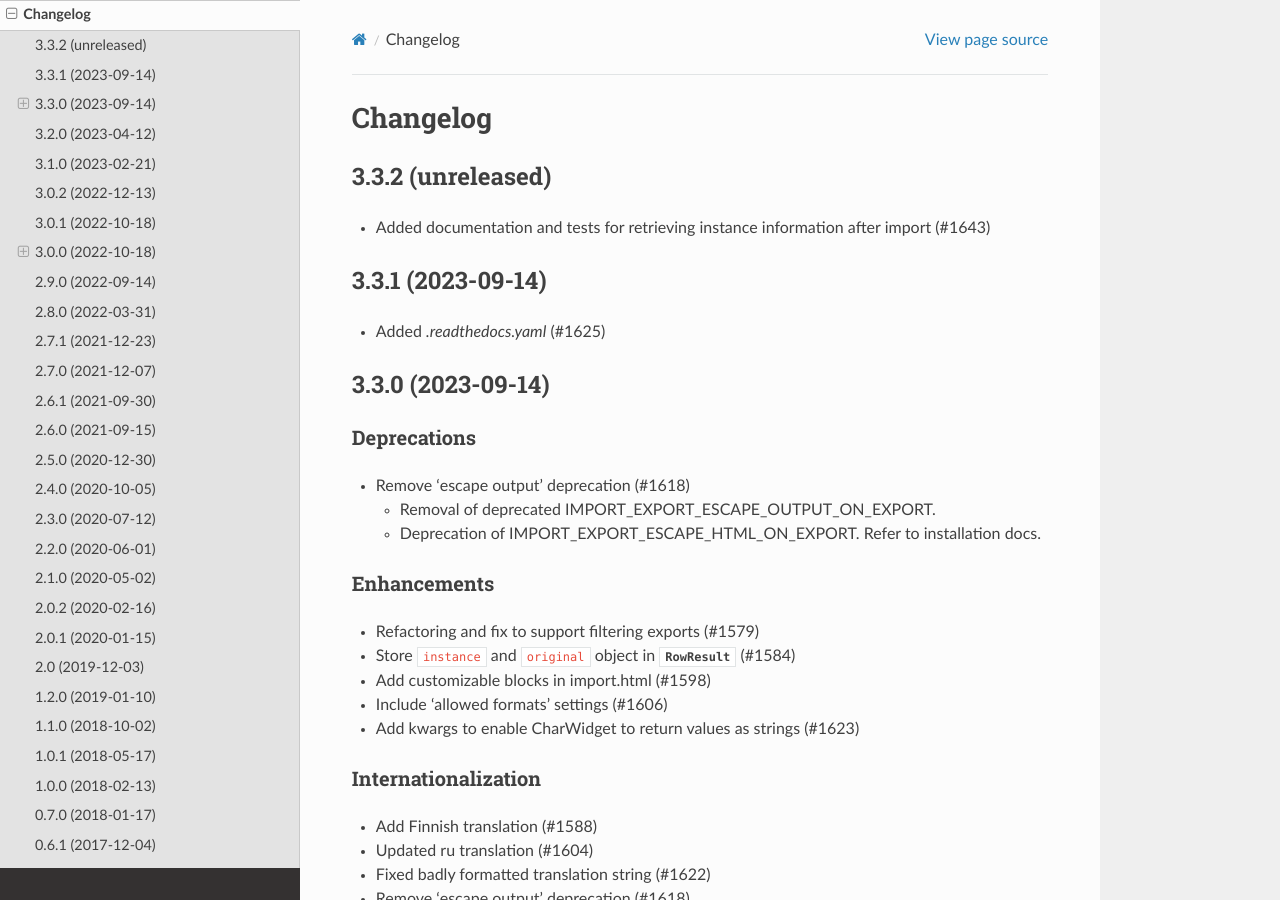
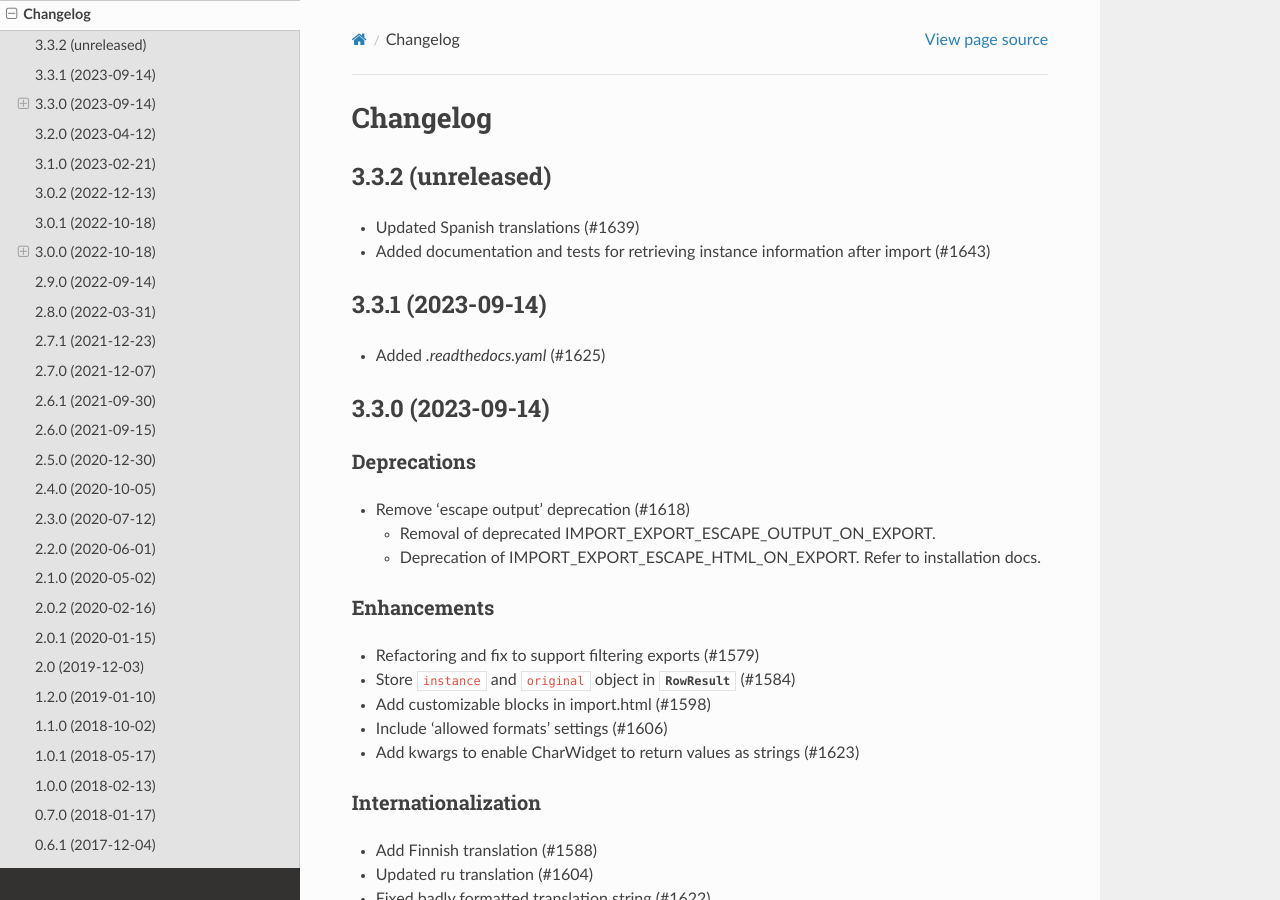
Before and after one commit to django-import-export/django-import-export, a Sphinx documentation site: the page built from docs/changelog.rst, in a window 1280 px wide and 900 px high. Built offline with Sphinx 7.4.7 and the Read the Docs theme 2.0.0, drawn with Linux system fonts in a browser that asks for light colours; pages that are not in the unit, such as notebooks, are missing from menus.

Commit message:
updated changelog

```diff
--- a/docs/changelog.rst
+++ b/docs/changelog.rst
@@ -4,6 +4,7 @@ Changelog
 3.3.2 (unreleased)
 ------------------
 
+- Updated Spanish translations (#1639)
 - Added documentation and tests for retrieving instance information after import (#1643)
 
 
```
